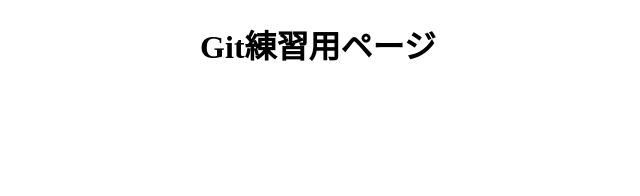
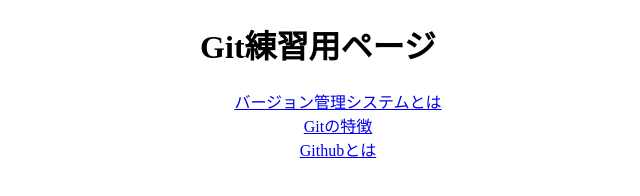
Before and after one commit to yukimikato/git_practice, a plain HTML site: page index.html in a window 1280 px wide. Shown: the whole page, without its empty margins (322-962 px from the left). Drawn offline with Linux system fonts and the light colour scheme.

Commit message:
メニュー表示用のリストを追加し、遷移先のページを追加

```diff
--- a/css/common.css
+++ b/css/common.css
@@ -1,3 +1,11 @@
 body {
 	text-align: center;
 }
+
+nav ul {
+	margin: 0;
+}
+
+nav ul a li {
+	list-style: none;
+}
--- a/index.html
+++ b/index.html
@@ -9,5 +9,14 @@
 		<header>
 			<h1>Git練習用ページ</h1>
 		</header>
+		<main>
+			<nav>
+				<ul>
+					<a href="index.html"><li>バージョン管理システムとは</li></a>
+					<a href="git.html"><li>Gitの特徴</li></a>
+					<a href="github.html"><li>Githubとは</li></a>
+				</ul>
+			</nav>
+		</main>
 	</body>
 </html>
```
Also changed, not shown: git.html (added), github.html (added).
